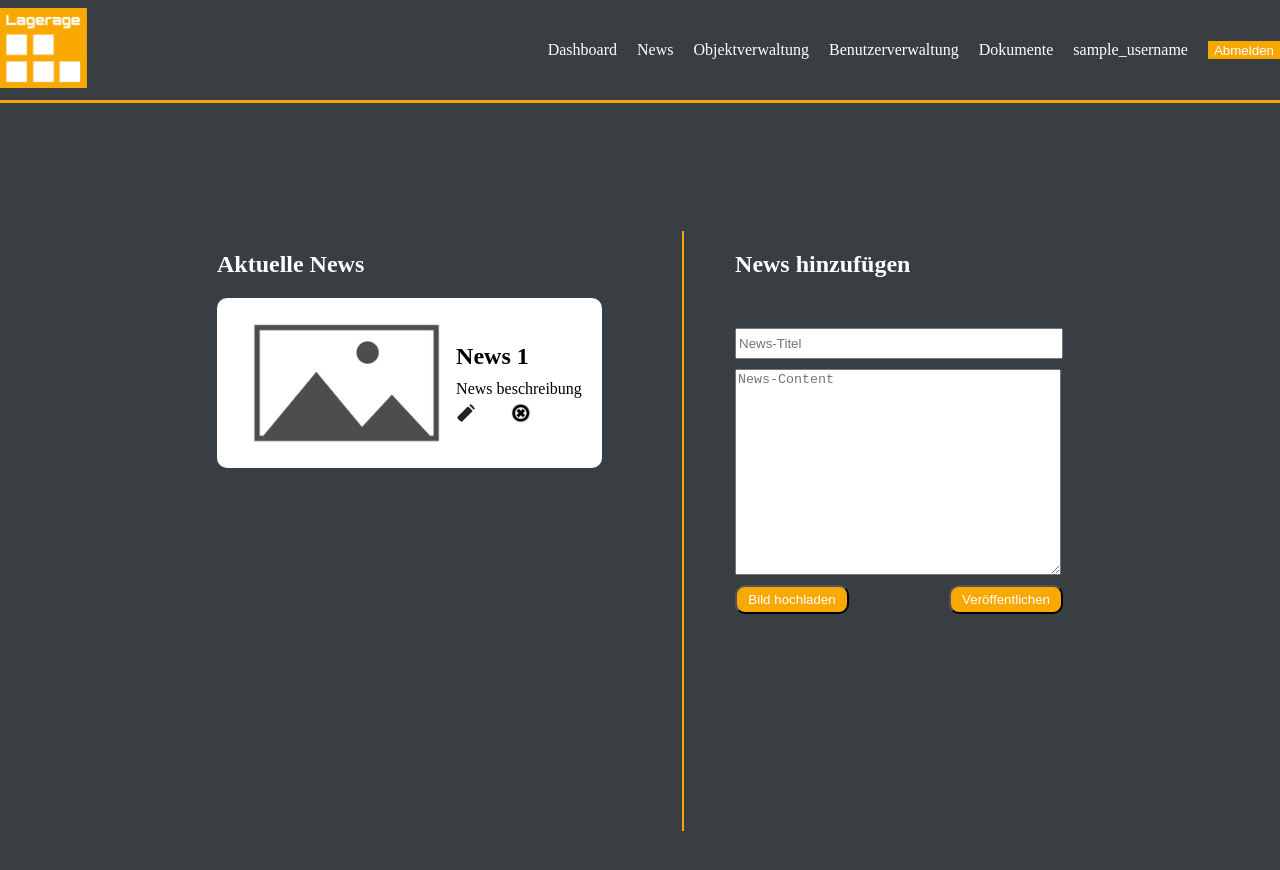
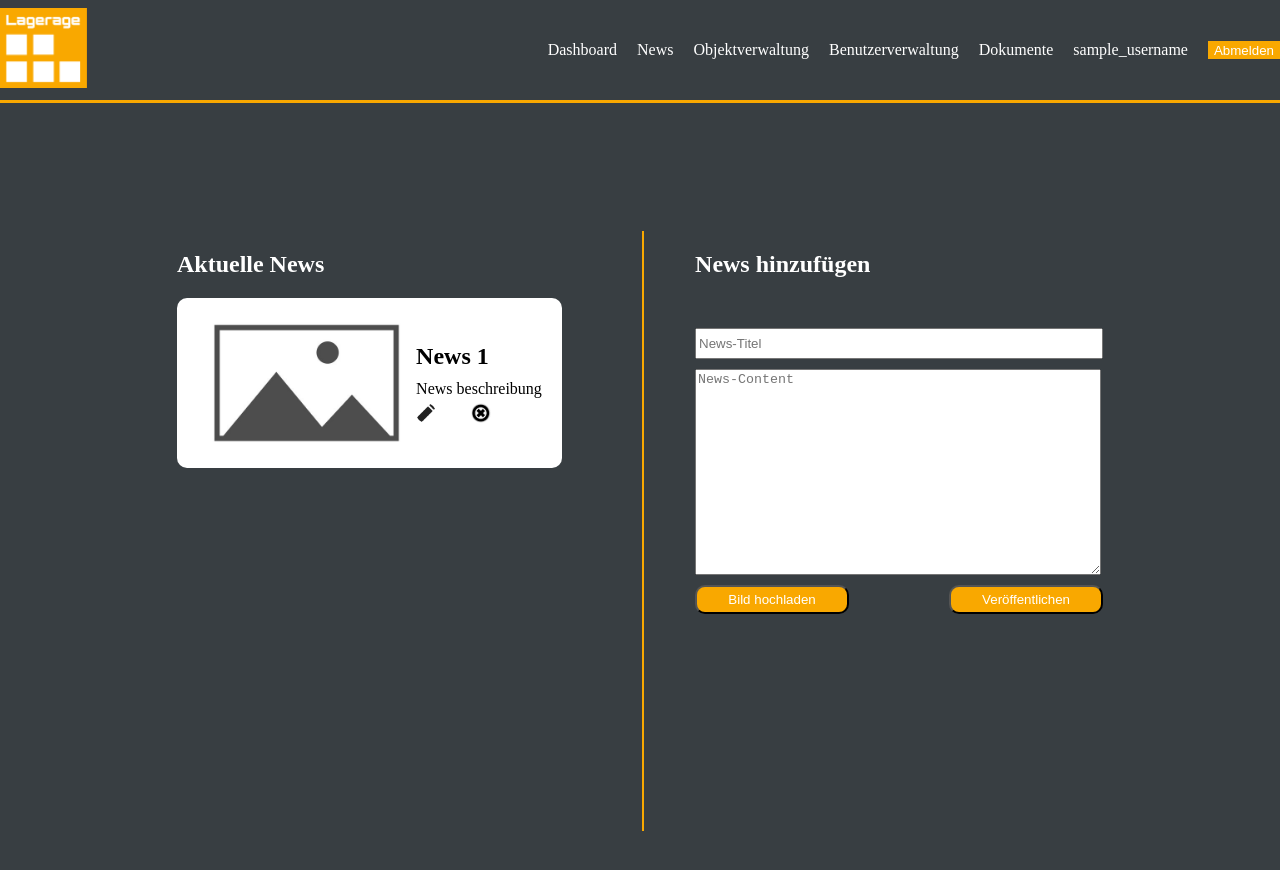
Before and after one commit to sebastiankrallinger/Diplomarbeit_Garagenparkmanager_Krallinger_Kirchtag, a React (Vite) app in the folder Garagenparkmanager/garagenparkmanager.client/: page /admin/newsmanagement in a window 1280 px wide. Shown: the top 870 px of the page. Built offline with nearby package versions, Linux system fonts and the light colour scheme.

Commit message:
add admin_pages folder

```diff
--- a/Garagenparkmanager/garagenparkmanager.client/src/components/AddNews.css
+++ b/Garagenparkmanager/garagenparkmanager.client/src/components/AddNews.css
@@ -1,6 +1,6 @@
 .AddNews .title {
     display: flex;
-    width: 40vh;
+    width: 50vh;
     height: 25px;
     margin-top: 50px;
 }
@@ -8,7 +8,7 @@
 .AddNews .content {
     display: flex;
     height: 200px;
-    width: 40vh;
+    width: 50vh;
     margin-top: 10px;
 }
 
--- a/Garagenparkmanager/garagenparkmanager.client/src/pages/Documentmanagement.jsx
+++ b/Garagenparkmanager/garagenparkmanager.client/src/pages/pages_admin/Documentmanagement.jsx
@@ -3,9 +3,9 @@
 
 import { useEffect, useState } from 'react';
 import './Documentmanagement.css';
-import Header from '../components/Header_Admin';
-import Contractlist from '../components/Contractslist';
-import Documentlist from '../components/Documentslist';
+import Header from '../../components/Header_Admin';
+import Contractlist from '../../components/Contractslist';
+import Documentlist from '../../components/Documentslist';
 
 
 function Documentmanagement() {
--- a/Garagenparkmanager/garagenparkmanager.client/src/pages/Mainpage_Admin.jsx
+++ b/Garagenparkmanager/garagenparkmanager.client/src/pages/pages_admin/Mainpage_Admin.jsx
@@ -2,7 +2,7 @@
 
 import { Link } from 'react-router-dom';
 import './Mainpage_Admin.css';
-import Header from '../components/Header_Admin';
+import Header from '../../components/Header_Admin';
 
 function Mainpage_Admin() {
     return (
--- a/Garagenparkmanager/garagenparkmanager.client/src/pages/Newsmanagement.jsx
+++ b/Garagenparkmanager/garagenparkmanager.client/src/pages/pages_admin/Newsmanagement.jsx
@@ -2,10 +2,10 @@
 
 import { useEffect, useState } from 'react';
 import './Newsmanagement.css';
-import Header from '../components/Header_Admin';
+import Header from '../../components/Header_Admin';
 import './Newsmanagement.css';
-import Newslist from '../components/Newslist'
-import AddNews from '../components/AddNews'
+import Newslist from '../../components/Newslist'
+import AddNews from '../../components/AddNews'
 
 function Newsmanagement() {
   return (
--- a/Garagenparkmanager/garagenparkmanager.client/src/pages/Objectmanagement.jsx
+++ b/Garagenparkmanager/garagenparkmanager.client/src/pages/pages_admin/Objectmanagement.jsx
@@ -2,9 +2,9 @@
 
 import { useEffect, useState } from 'react';
 import './Objectmanagement.css';
-import Header from '../components/Header_Admin';
-import GaragenparkPlan from '../components/GaragenparkPlan'
-import ObjectActions from '../components/ObjectActions'
+import Header from '../../components/Header_Admin';
+import GaragenparkPlan from '../../components/GaragenparkPlan'
+import ObjectActions from '../../components/ObjectActions'
 
 function Objectmanagement() {
   return (
```
Also changed, not shown: Garagenparkmanager/garagenparkmanager.client/src/App.jsx (+5 -5 lines), Garagenparkmanager/garagenparkmanager.client/src/pages/pages_admin/Usermanagement.jsx (renamed from Garagenparkmanager/garagenparkmanager.client/src/pages/Usermanagement.jsx, +4 -4 lines), Garagenparkmanager/garagenparkmanager.client/src/pages/pages_admin/Documentmanagement.css (renamed from Garagenparkmanager/garagenparkmanager.client/src/pages/Documentmanagement.css), Garagenparkmanager/garagenparkmanager.client/src/pages/pages_admin/Mainpage_Admin.css (renamed from Garagenparkmanager/garagenparkmanager.client/src/pages/Mainpage_Admin.css), Garagenparkmanager/garagenparkmanager.client/src/pages/pages_admin/Newsmanagement.css (renamed from Garagenparkmanager/garagenparkmanager.client/src/pages/Newsmanagement.css), Garagenparkmanager/garagenparkmanager.client/src/pages/pages_admin/Objectmanagement.css (renamed from Garagenparkmanager/garagenparkmanager.client/src/pages/Objectmanagement.css), Garagenparkmanager/garagenparkmanager.client/src/pages/pages_admin/Usermanagement.css (renamed from Garagenparkmanager/garagenparkmanager.client/src/pages/Usermanagement.css), 9 other files (tests, documents, lock files or other folders).
